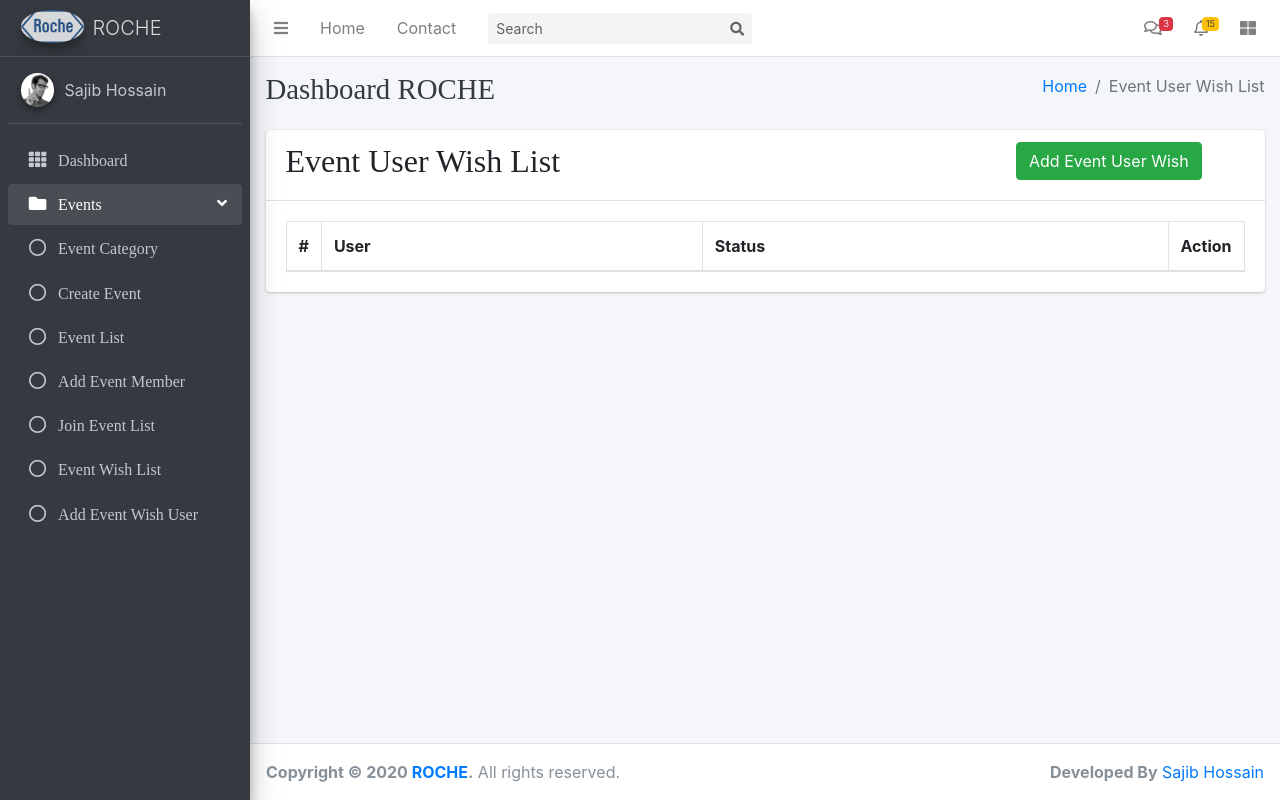
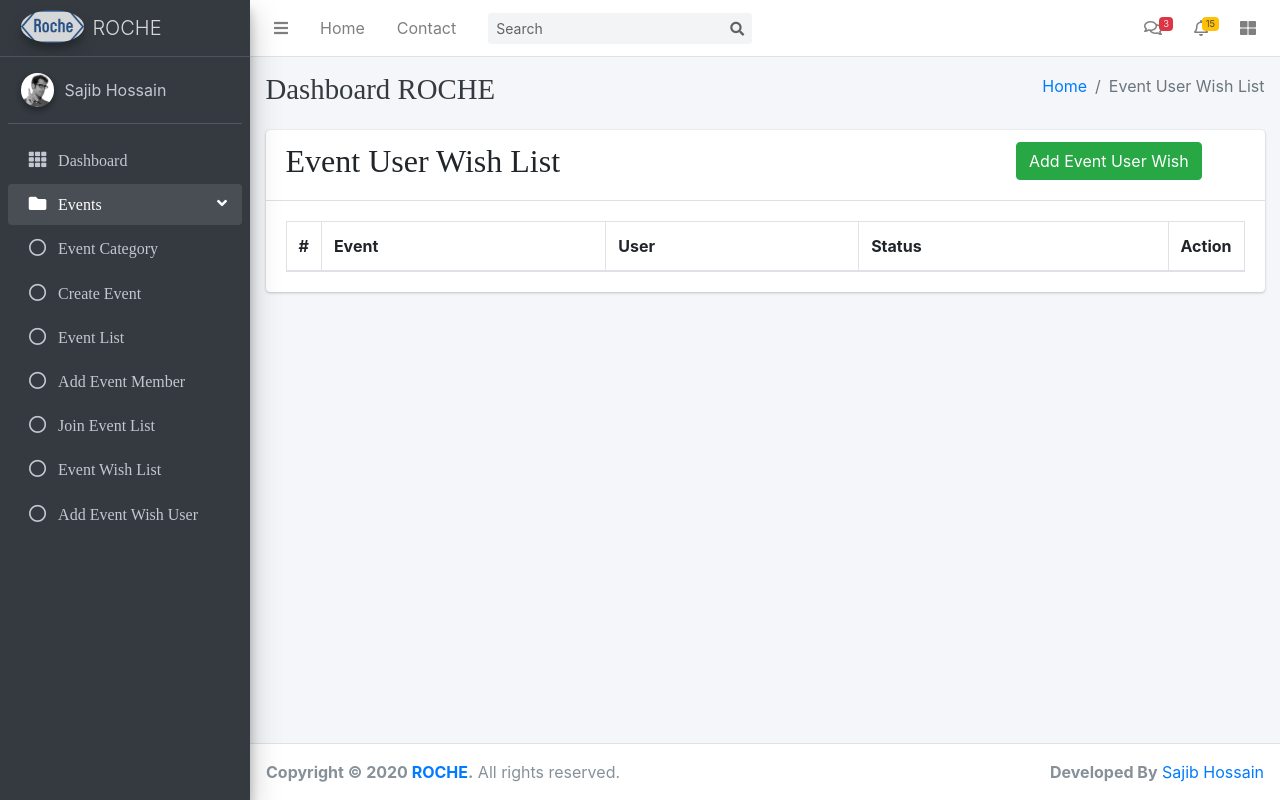
Before and after one commit to noel319/event-manage-system, a Django app: page /events/event-wish-list/ in a window 1280 px wide. Run offline with Django 3.2, Linux system fonts and the light colour scheme; lists and menus that the app fills with data are empty; some libraries are stand-ins or nearby versions.

Commit message:
update wish list

```diff
--- a/templates/events/event_user_wish_list.html
+++ b/templates/events/event_user_wish_list.html
@@ -21,6 +21,7 @@
                         <thead>
                           <tr>
                             <th style="width: 10px">#</th>
+                            <th>Event</th>
                             <th>User</th>
                             <th>Status</th>
                             <th style="width: 40px">Action</th>
@@ -30,10 +31,11 @@
                             {% for wish in eventwish %}
                                 <tr role="row">
                                     <td>{{ forloop.counter }}</td>
+                                    <td>{{ wish.event }}</td>
                                     <td>{{ wish.user }}</td>
                                     <td>{{ wish.status }}</td>
                                     <td>
-                                        <a class="btn btn-danger" href="{% url 'remove-event-user-wish' wish.id %}">
+                                        <a class="btn btn-danger" href="{% url 'remove-event-user-wish' wish.event.pk %}">
                                             <i class="fa fa-trash"></i>
                                         </a>
                                     </td>
```
